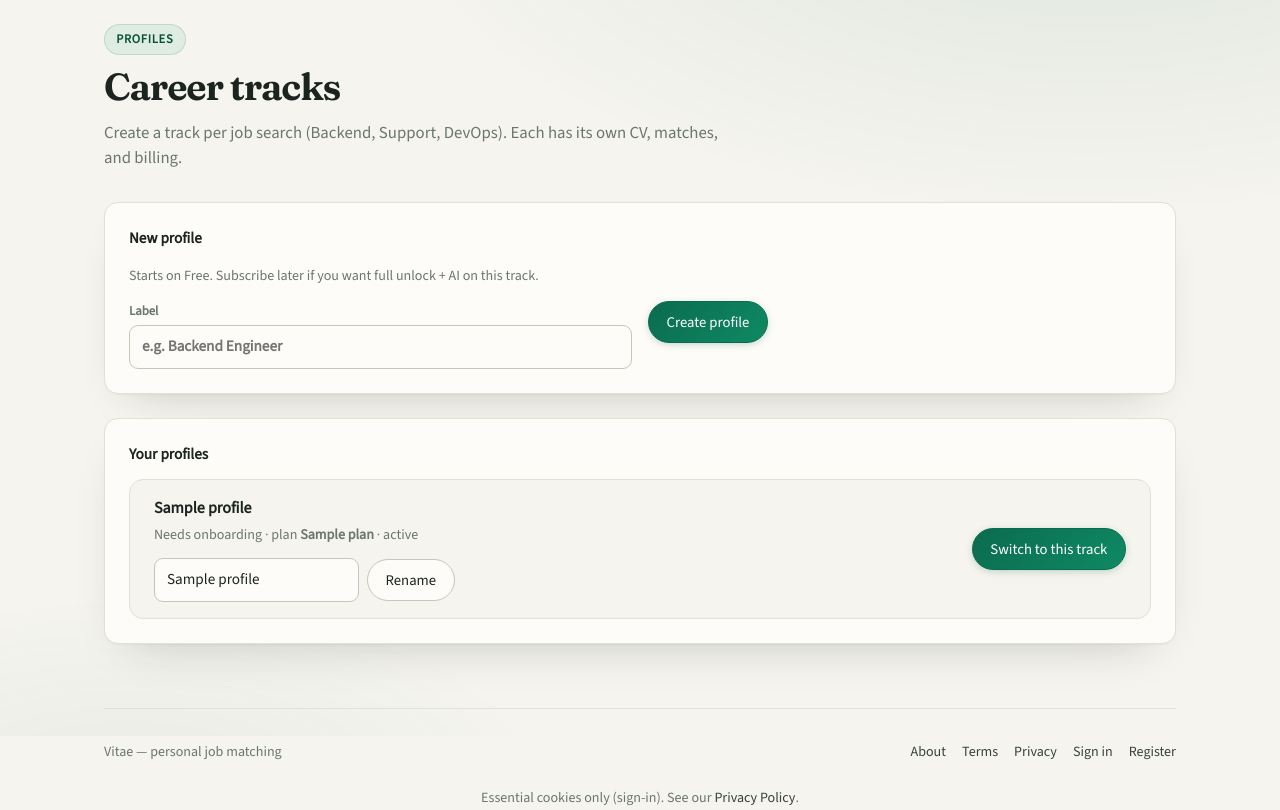
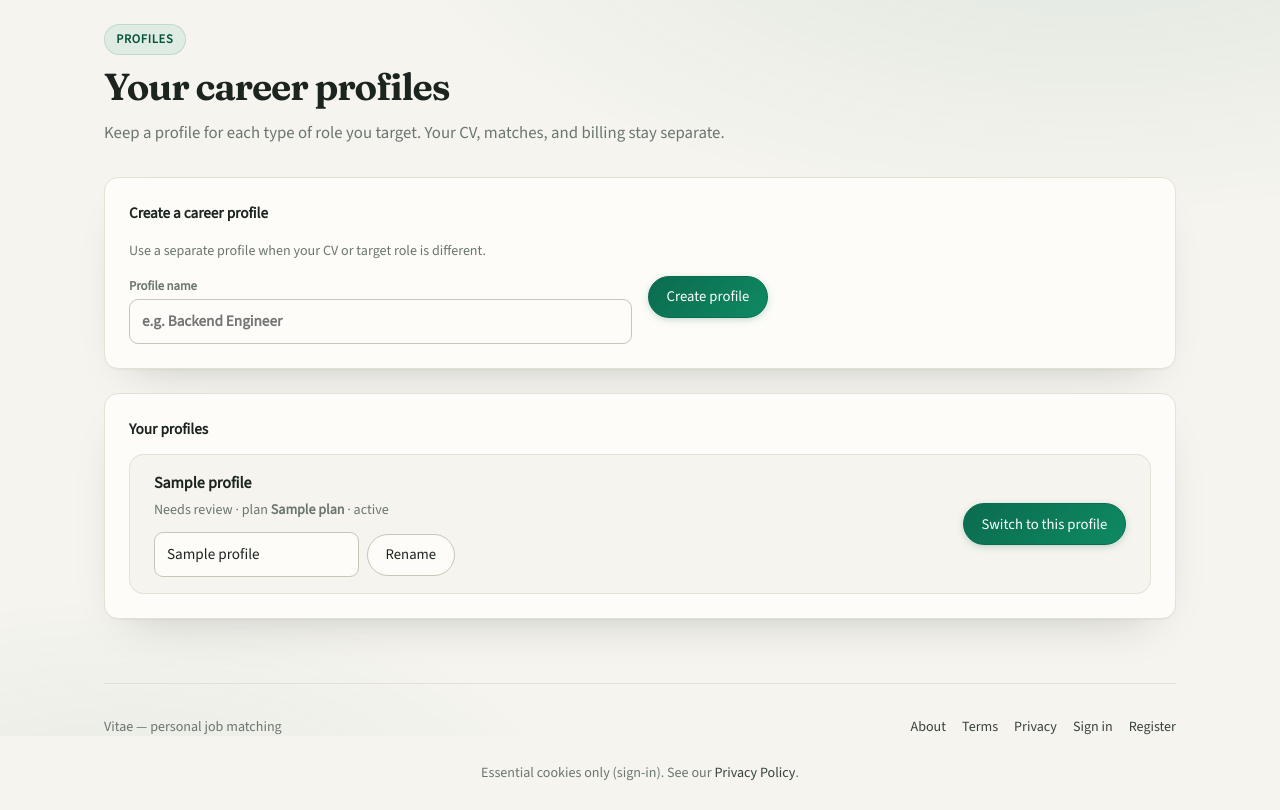
Before and after one commit to OktopalsHub/Vitae, a FastAPI app: template app/templates/profiles.html in a window 1280 px wide. Shown: the part 64-874 px from the top of the page. After the commit the page ends 845 px from the top, so only its background shows below. Run offline with FastAPI, Linux system fonts and the light colour scheme; the template is opened without the code that fills it: most values are stand-ins (such as "Sample title", 1, 10 or a date in 2020); parts of the project's set-up code (start-up, migrations or seed data) failed here and were passed over.

Commit message:
feat(ui): improve profile CV management UX

```diff
--- a/app/templates/profiles.html
+++ b/app/templates/profiles.html
@@ -3,15 +3,15 @@
 {% block content %}
 <div class="page-head">
   <p class="eyebrow">Profiles</p>
-  <h1>Career tracks</h1>
-  <p class="lede">Create a track per job search (Backend, Support, DevOps). Each has its own CV, matches, and billing.</p>
+  <h1>Your career profiles</h1>
+  <p class="lede">Keep a profile for each type of role you target. Your CV, matches, and billing stay separate.</p>
 </div>
 
 <div class="panel" id="new">
-  <h3 class="rule-title" style="margin-top:0">New profile</h3>
-  <p class="meta">Starts on Free. Subscribe later if you want full unlock + AI on this track.</p>
+  <h3 class="rule-title" style="margin-top:0">Create a career profile</h3>
+  <p class="meta">Use a separate profile when your CV or target role is different.</p>
   <form method="post" action="/profiles/create" class="form-grid" data-busy>
-    <label>Label
+    <label>Profile name
       <input name="label" placeholder="e.g. Backend Engineer" required maxlength="128" />
     </label>
     <div><button class="btn btn-primary" type="submit">Create profile</button></div>
@@ -21,7 +21,7 @@
 <div class="panel">
   <h3 class="rule-title" style="margin-top:0">Your profiles</h3>
   {% if not profiles %}
-  <p class="meta">No tracks yet. Create one above.</p>
+  <p class="meta">No profiles yet. Create one above.</p>
   {% else %}
   <div class="profile-list">
     {% for p in profiles %}
@@ -30,7 +30,7 @@
         <strong>{{ p.label }}</strong>
         <p class="meta" style="margin:0.2rem 0 0">
           {% if p.active %}Active · {% endif %}
-          {% if p.confirmed %}Ready{% else %}Needs onboarding{% endif %}
+          {% if p.confirmed %}Profile ready{% else %}Needs review{% endif %}
           · plan <strong>{{ p.plan }}</strong>
           {% if p.subscription_status %} · {{ p.subscription_status }}{% endif %}
         </p>
@@ -40,22 +40,31 @@
           <button class="btn" type="submit">Rename</button>
         </form>
       </div>
+
       <div class="actions">
         {% if p.has_cv %}
-        <a class="btn" href="/profiles/{{ p.id }}/download-cv" title="Download the original CV uploaded for this track">Download CV</a>
+        <a class="btn" href="/profiles/{{ p.id }}/download-cv">View current CV</a>
+        <form method="post" action="/profiles/{{ p.id }}/replace-cv" enctype="multipart/form-data" data-busy>
+          <label class="btn" style="cursor:pointer">
+            Replace CV
+            <input type="file" name="file" accept=".pdf,.docx,application/pdf,application/vnd.openxmlformats-officedocument.wordprocessingml.document" required style="display:none" onchange="this.form.submit()" />
+          </label>
+        </form>
         {% endif %}
+
         {% if not p.active %}
         <form method="post" action="/profiles/switch">
           <input type="hidden" name="profile_id" value="{{ p.id }}" />
-          <button class="btn btn-primary" type="submit">Switch to this track</button>
+          <button class="btn btn-primary" type="submit">Switch to this profile</button>
         </form>
         {% else %}
         <span class="badge ok">Active</span>
         <a class="btn" href="/billing">Billing</a>
-        {% if not p.confirmed %}<a class="btn" href="/onboarding">Finish onboarding</a>{% endif %}
+        {% if not p.confirmed %}<a class="btn" href="/onboarding">Review profile</a>{% endif %}
         {% endif %}
+
         {% if p.can_archive %}
-        <form method="post" action="/profiles/archive" onsubmit="return confirm('Archive this profile? Other tracks stay active.');">
+        <form method="post" action="/profiles/archive" onsubmit="return confirm('Archive this profile? Other profiles stay active.');">
           <input type="hidden" name="profile_id" value="{{ p.id }}" />
           <button class="btn btn-danger" type="submit">Archive</button>
         </form>
```
